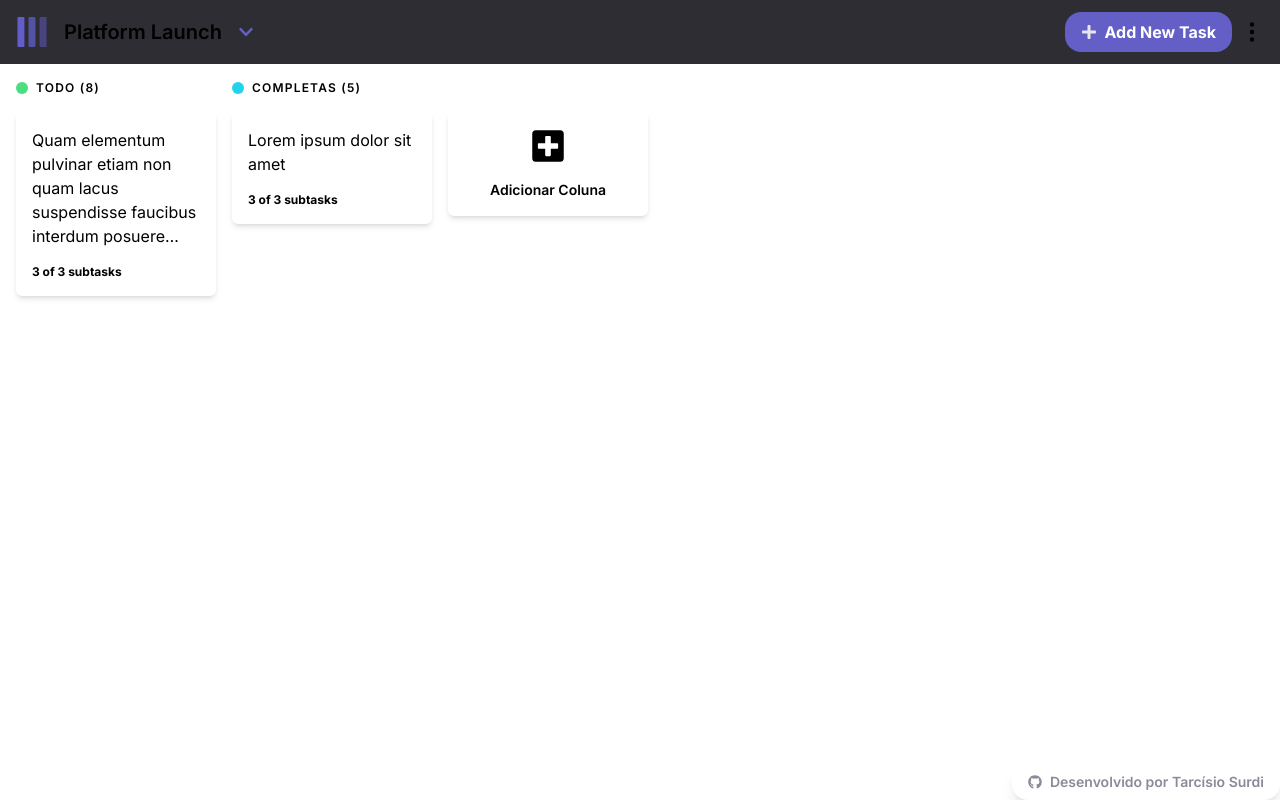
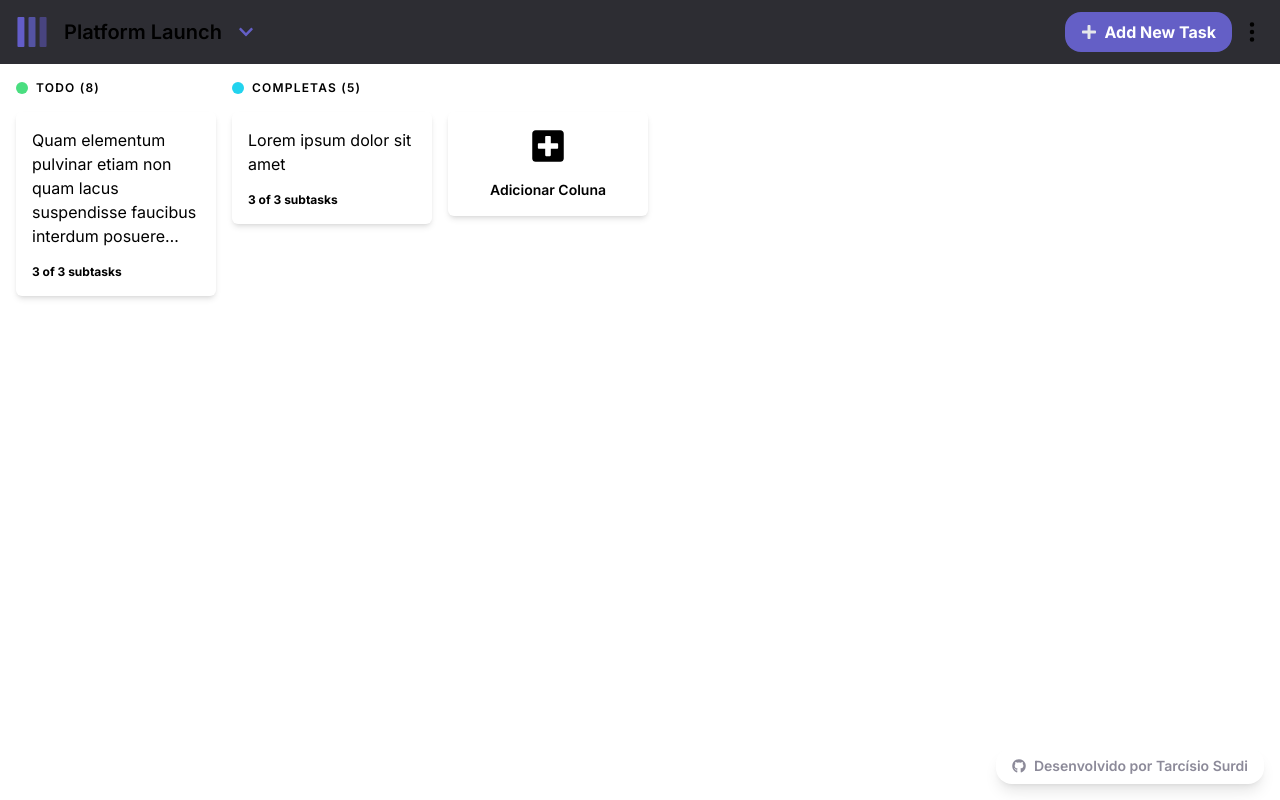
Before and after one commit to TarsiSurdi/kanban-pwa, a React (Vite) app: page / in a window 1280 px wide. Built offline with nearby package versions, Linux system fonts and the light colour scheme; what tailwindcss-safe-area would draw is missing.

Commit message:
fix: Footer style responsiveness

```diff
--- a/src/components/Footer.tsx
+++ b/src/components/Footer.tsx
@@ -2,7 +2,7 @@ import { FaGithub } from "react-icons/fa";
 
 export function Footer() {
   return (
-    <footer className="group flex md:absolute md:bottom-0 md:right-0 md:mr-safe md:mb-safe md:py-2 md:px-4 md:rounded-2xl md:shadow-lg justify-center items-center hover:underline text-neutral-100 dark:hover:text-white dark:bg-neutral-400 max-h-max text-sm pt-3 pb-safe">
+    <footer className="group flex md:absolute md:bottom-0 md:right-0 md:[margin-right:max(env(safe-area-inset-right),_theme(spacing.4))] md:[margin-bottom:max(env(safe-area-inset-bottom),_theme(spacing.4))] md:py-2 md:px-4 md:rounded-2xl md:shadow-lg justify-center items-center hover:underline text-neutral-100 dark:hover:text-white dark:bg-neutral-400 max-h-max text-sm pb-[max(env(safe-area-inset-bottom),_theme(spacing.2))] pt-2">
       <FaGithub className="dark:group-hover:text-white mr-2" />
       <a
         href="https://github.com/TarsiSurdi"
--- a/src/index.css
+++ b/src/index.css
@@ -8,58 +8,10 @@
   }
 
   body {
-    margin-left: env(safe-area-inset-left);
-    margin-right: env(safe-area-inset-right);
+    margin: env(safe-area-inset-top) env(safe-area-inset-right)
+      env(safe-area-inset-bottom) env(safe-area-inset-right);
   }
 }
 
 @tailwind components;
 @tailwind utilities;
-
-@layer utilities {
-  .p-safe {
-    padding-top: env(safe-area-inset-top);
-    padding-right: env(safe-area-inset-right);
-    padding-bottom: env(safe-area-inset-bottom);
-    padding-left: env(safe-area-inset-left);
-  }
-
-  .pt-safe {
-    padding-top: env(safe-area-inset-top);
-  }
-
-  .pr-safe {
-    padding-right: env(safe-area-inset-right);
-  }
-
-  .pb-safe {
-    padding-bottom: env(safe-area-inset-bottom);
-  }
-
-  .pl-safe {
-    padding-left: env(safe-area-inset-left);
-  }
-
-  .m-safe {
-    margin-top: env(safe-area-inset-top);
-    margin-right: env(safe-area-inset-right);
-    margin-bottom: env(safe-area-inset-bottom);
-    margin-left: env(safe-area-inset-left);
-  }
-
-  .mt-safe {
-    margin-top: env(safe-area-inset-top);
-  }
-
-  .mr-safe {
-    margin-right: env(safe-area-inset-right);
-  }
-
-  .mb-safe {
-    margin-bottom: env(safe-area-inset-bottom);
-  }
-
-  .ml-safe {
-    margin-left: env(safe-area-inset-left);
-  }
-}
```
